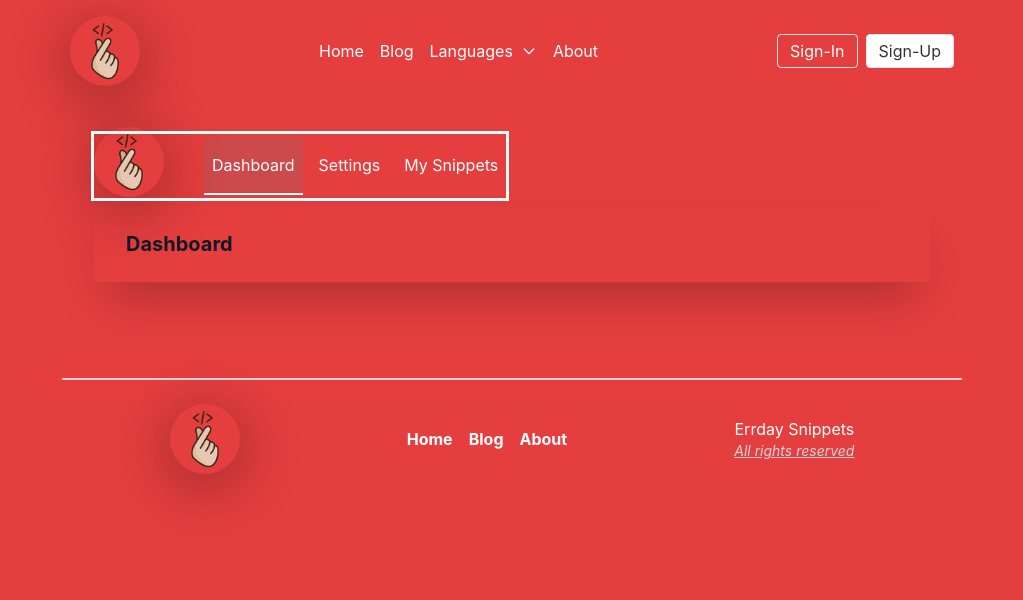
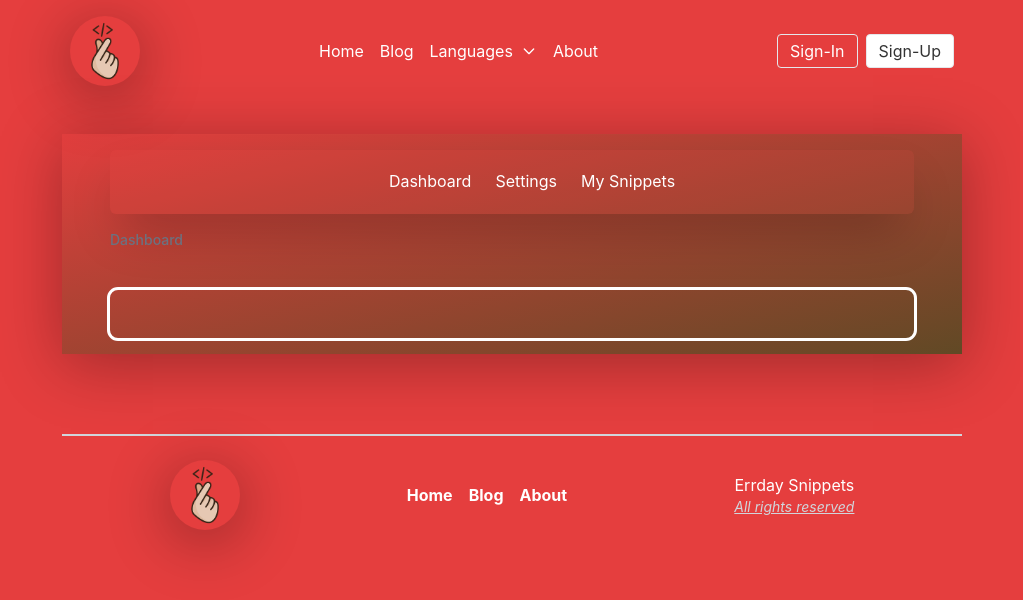
Before and after one commit to artanhysenaj/web-tech-proj, a React (Create React App) app: page /dashboard in a window 1280 px wide. Shown: the top 600 px of the page, without its empty margins (128-1151 px from the left). Built offline with nearby package versions, Linux system fonts and the light colour scheme.

Commit message:
dashboard page

```diff
--- /dev/null
+++ b/src/components/Dashboard/Dashboard.jsx
@@ -0,0 +1,65 @@
+import React from "react";
+import { Outlet, Link, NavLink, useLocation } from "react-router-dom";
+import { Breadcrumb } from "flowbite-react";
+import { useEffect } from "react";
+import { useState } from "react";
+const Dashboard = () => {
+  const { pathname } = useLocation();
+  const [breadcrumTrail, setBreadcrumTrail] = useState([]);
+  const navigation = [
+    { name: "Dashboard", to: "/dashboard" },
+    { name: "Settings", to: "settings" },
+    { name: "My Snippets", to: "my-snippets" },
+  ];
+  useEffect(() => {
+    setBreadcrumTrail(pathname.split("/").filter((item) => item !== ""));
+  }, [pathname]);
+  return (
+    <div className="max-w-7xl mx-auto px-4 sm:px-6 lg:px-8">
+      <div className="flex items-center justify-between h-16 ">
+        <div className="flex items-center h-full w-full">
+          <div className="hidden md:block h-full w-full shadow-2xl rounded-md bg-red-500/10">
+            <div className="ml-10 flex items-center justify-center space-x-2  h-full">
+              {navigation.map((item) => (
+                <NavLink
+                  key={item.name}
+                  to={item.to}
+                  className="text-white border-b-2 border-transparent hover:border-gray-100 px-2 py-4"
+                >
+                  {item.name}
+                </NavLink>
+              ))}
+            </div>
+          </div>
+        </div>
+      </div>
+
+      <header className=" mt-4">
+        <div className="max-w-7xl mx-auto ">
+          <Breadcrumb aria-label="Default breadcrumb example">
+            {breadcrumTrail.map((item, index) => (
+              <Breadcrumb.Item key={index}>
+                <Link className="capitalize " to={`/${item}`}>
+                  {item}
+                </Link>
+              </Breadcrumb.Item>
+            ))}
+          </Breadcrumb>
+        </div>
+      </header>
+      <main className="mt-10">
+        {/* <div className="max-w-7xl mx-auto py-6 sm:px-6 lg:px-8"> */}
+        {/* Replace with your content */}
+
+        <div className="px-4 py-6 sm:px-0 outline rounded-lg">
+          <Outlet />
+        </div>
+
+        {/* /End replace */}
+        {/* </div> */}
+      </main>
+    </div>
+  );
+};
+
+export default Dashboard;
--- a/src/components/Navigation/Navigation.jsx
+++ b/src/components/Navigation/Navigation.jsx
@@ -11,7 +11,6 @@ import Button from "../UI/Button/Button";
 import NavUserDropDown from "./NavComponents/NavUserDropDown";
 import { Dropdown } from "flowbite-react";
 import { languages } from "../../data/helperData";
-import { useEffect } from "react";
 const Navigation = () => {
   const [showMobileNav, setShowMobileNav] = useState(false);
   const { authenticated } = useAuthContext();
@@ -22,9 +21,7 @@ const Navigation = () => {
     []
   );
   const onOpenMobileNavHandler = () => setShowMobileNav(true);
-  useEffect(() => {
-    console.log("navigation");
-  }, []);
+
   return (
     <nav className="relative w-full h-full sm:h-[70px] flex justify-between items-center z-[98]">
       <Logo />
--- a/src/pages/User/DashboardPage.jsx
+++ b/src/pages/User/DashboardPage.jsx
@@ -1,61 +1,10 @@
-import React from "react";
-import Logo from "../../components/UI/Logo/Logo";
-import { Outlet, NavLink } from "react-router-dom";
+import Dashboard from "../../components/Dashboard/Dashboard";
+import Wrapper from "../../components/UI/Wrapper/Wrapper";
 const DashboardPage = (props) => {
-  const navigation = [
-    { name: "Dashboard", to: "/dashboard", current: true },
-    { name: "Settings", to: "settings", current: false },
-    { name: "My Snippets", to: "my-snippets", current: false },
-  ];
-
-  function classNames(...classes) {
-    return classes.filter(Boolean).join(" ");
-  }
   return (
-    <>
-      <div className="max-w-7xl mx-auto px-4 sm:px-6 lg:px-8">
-        <div className="flex items-center justify-between h-16">
-          <div className="flex items-center outline h-full">
-            <div className="flex-shrink-0 mb-2">
-              <Logo />
-            </div>
-            <div className="hidden md:block h-full">
-              <div className="ml-10 flex items-center space-x-2  h-full">
-                {navigation.map((item) => (
-                  <NavLink
-                    key={item.name}
-                    to={item.to}
-                    className={({ isActive }) => {
-                      return `text-white border-b-2 border-transparent hover:border-gray-400 px-2 py-4  ${
-                        isActive ? "!border-white text-white" : ""
-                      }
-                      ${item.name === "Dashboard" ? "bg-gray-500/20" : ""}`;
-                    }}
-                  >
-                    {item.name}
-                  </NavLink>
-                ))}
-              </div>
-            </div>
-          </div>
-        </div>
-
-        <header className="shadow-2xl mt-2">
-          <div className="max-w-7xl mx-auto py-6 px-4 sm:px-6 lg:px-8">
-            <h1 className="text-xl font-bold text-gray-900">Dashboard</h1>
-          </div>
-        </header>
-        <main>
-          <div className="max-w-7xl mx-auto py-6 sm:px-6 lg:px-8">
-            {/* Replace with your content */}
-            <div className="px-4 py-6 sm:px-0">
-              <Outlet />
-            </div>
-            {/* /End replace */}
-          </div>
-        </main>
-      </div>
-    </>
+    <Wrapper>
+      <Dashboard />
+    </Wrapper>
   );
 };
 
```
